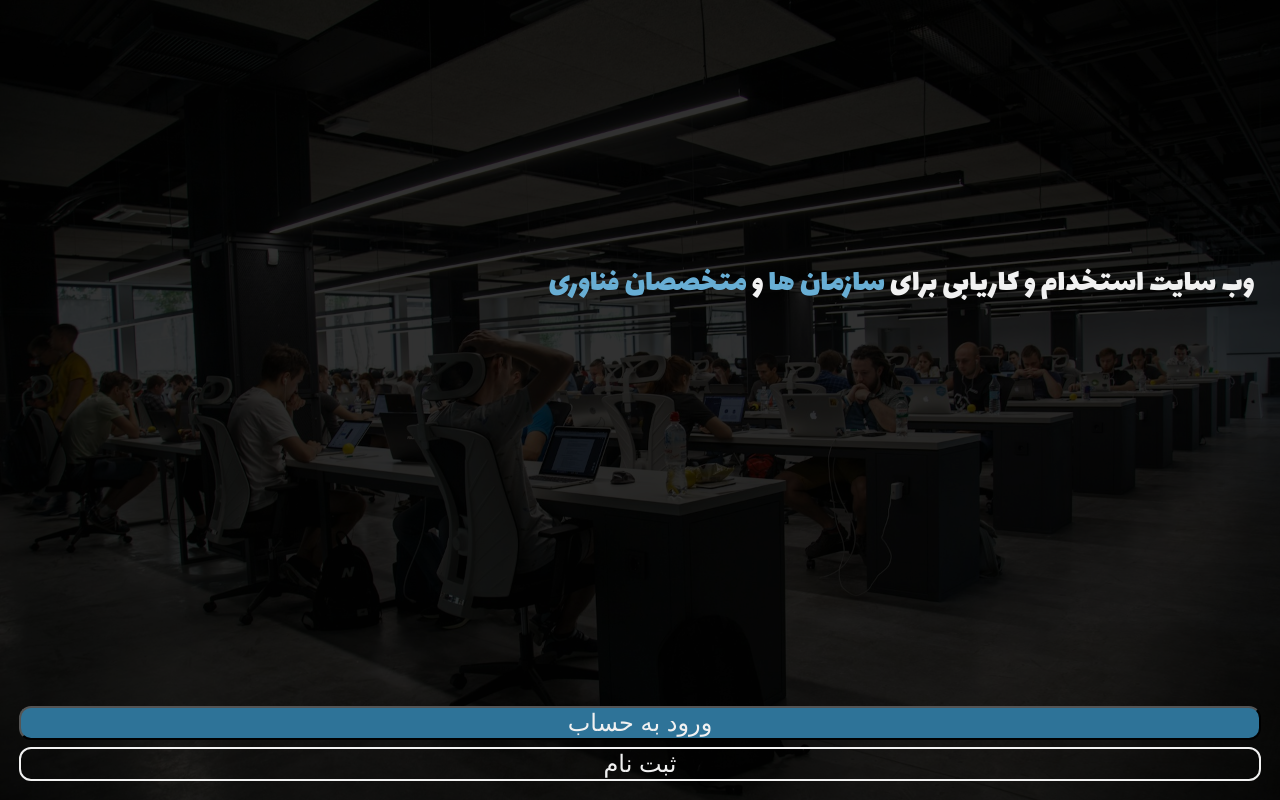
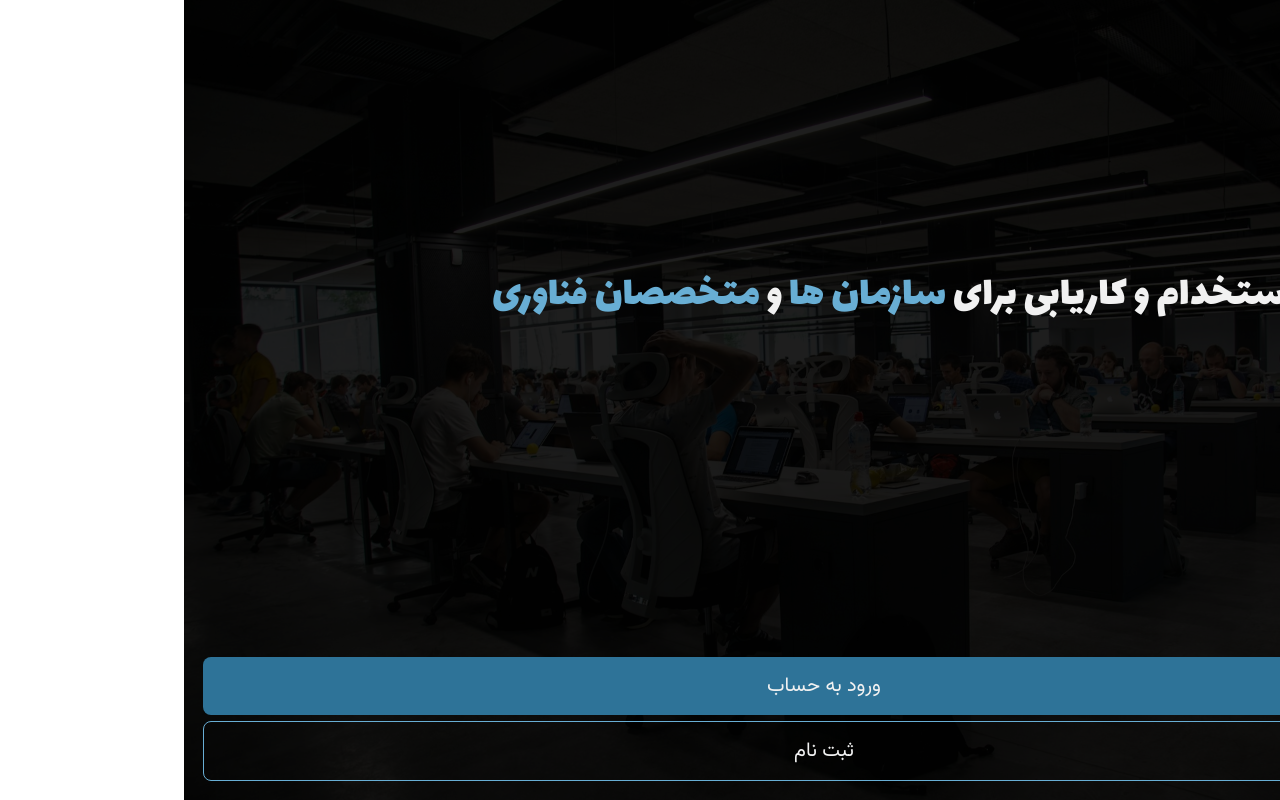
Before and after one commit to Amir-username/Karpardaz-VueJS, a Vue app: page / in a window 1280 px wide. Built offline with nearby package versions, Linux system fonts and the light colour scheme.

Commit message:
update button

```diff
--- a/src/components/HeroImage.vue
+++ b/src/components/HeroImage.vue
@@ -29,7 +29,7 @@ import Button from "../ui/Button.vue";
   min-height: 100vh;
   width: 100%;
   background-image: url(../assets/hero-image-medium.jpg);
-  background-color: rgb(49, 49, 49);
+  background-color: rgb(30, 30, 30);
   background-blend-mode: multiply;
   background-position: center;
   background-size: cover;
@@ -41,10 +41,11 @@ import Button from "../ui/Button.vue";
 
 h1 {
   margin: 0;
-  font-size: 32px;
+  font-size: 2.7rem;
   color: var(--neutral-50);
   padding-top: 16rem;
-  padding-inline:1.4rem;
+  padding-inline:1rem;
+  line-height: 3ch;
 }
 
 .button-group {
--- a/src/ui/Button.vue
+++ b/src/ui/Button.vue
@@ -1,10 +1,9 @@
 <script setup lang="ts">
 type ButtonProps = {
-    variant: 'primary' | 'outline'
+  variant: "primary" | "outline";
 };
 
 const props = defineProps<ButtonProps>();
-
 </script>
 
 <template>
@@ -15,13 +14,18 @@ const props = defineProps<ButtonProps>();
 
 <style scoped>
 button {
-  border-radius: 12px;
+  border-radius: 8px;
   color: var(--neutral-50);
   text-align: center;
   width: 100%;
-  font-size: 24px;
-  /* padding: 0.9rem 2rem; */
+  font-size: 20px;
+  padding: 0.8rem 2rem;
   font-weight: 500;
+  font-family: "Vazirmatn", sans-serif;
+  font-optical-sizing: auto;
+  font-weight: 400;
+  font-style: normal;
+  border: none;
 }
 
 .primary {
@@ -29,7 +33,7 @@ button {
 }
 
 .outline {
-  border: 2px var(--neutral-50) solid;
+  border: 1px var(--primary-300) solid;
   background-color: transparent;
 }
 </style>
```
